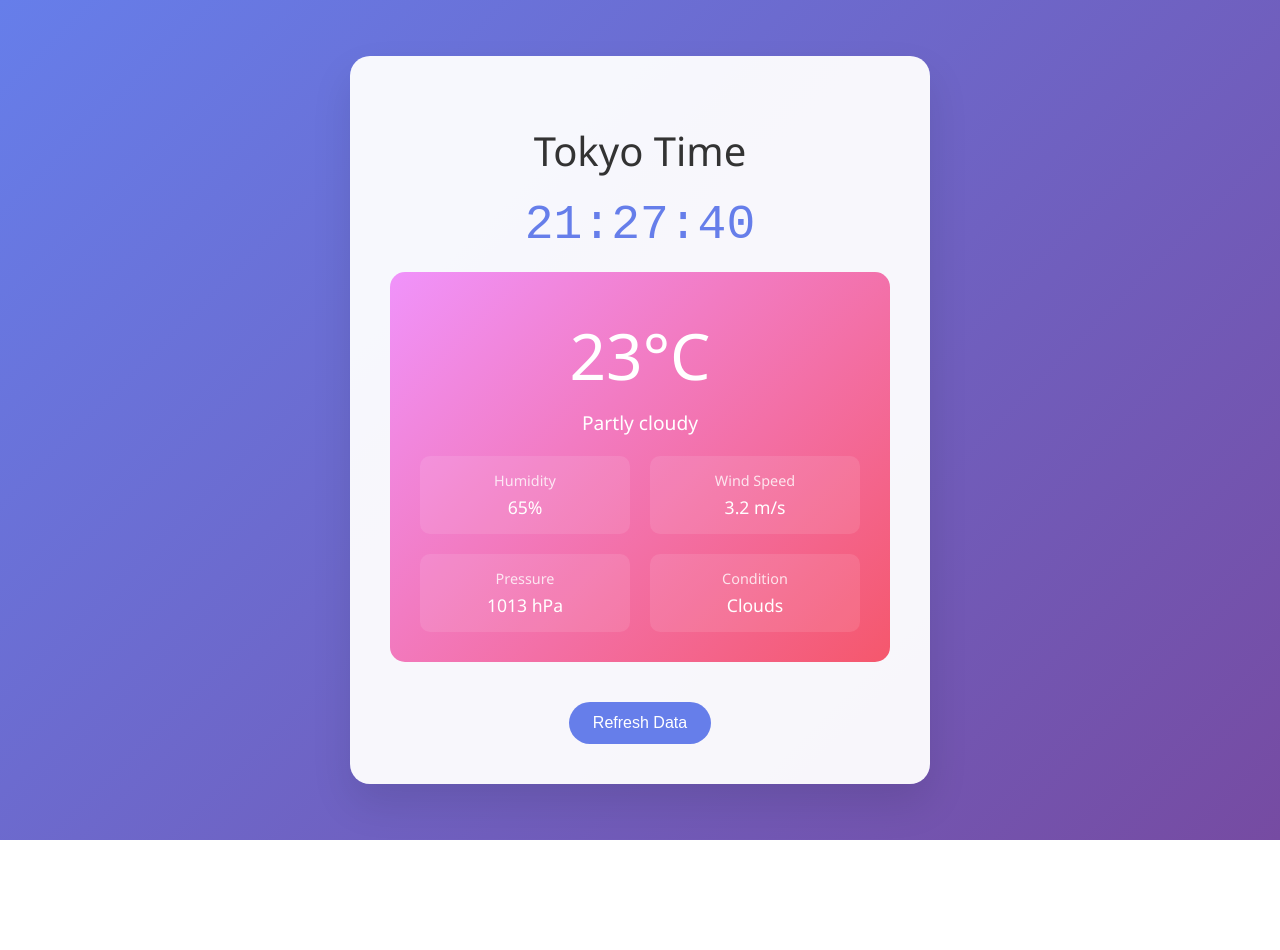
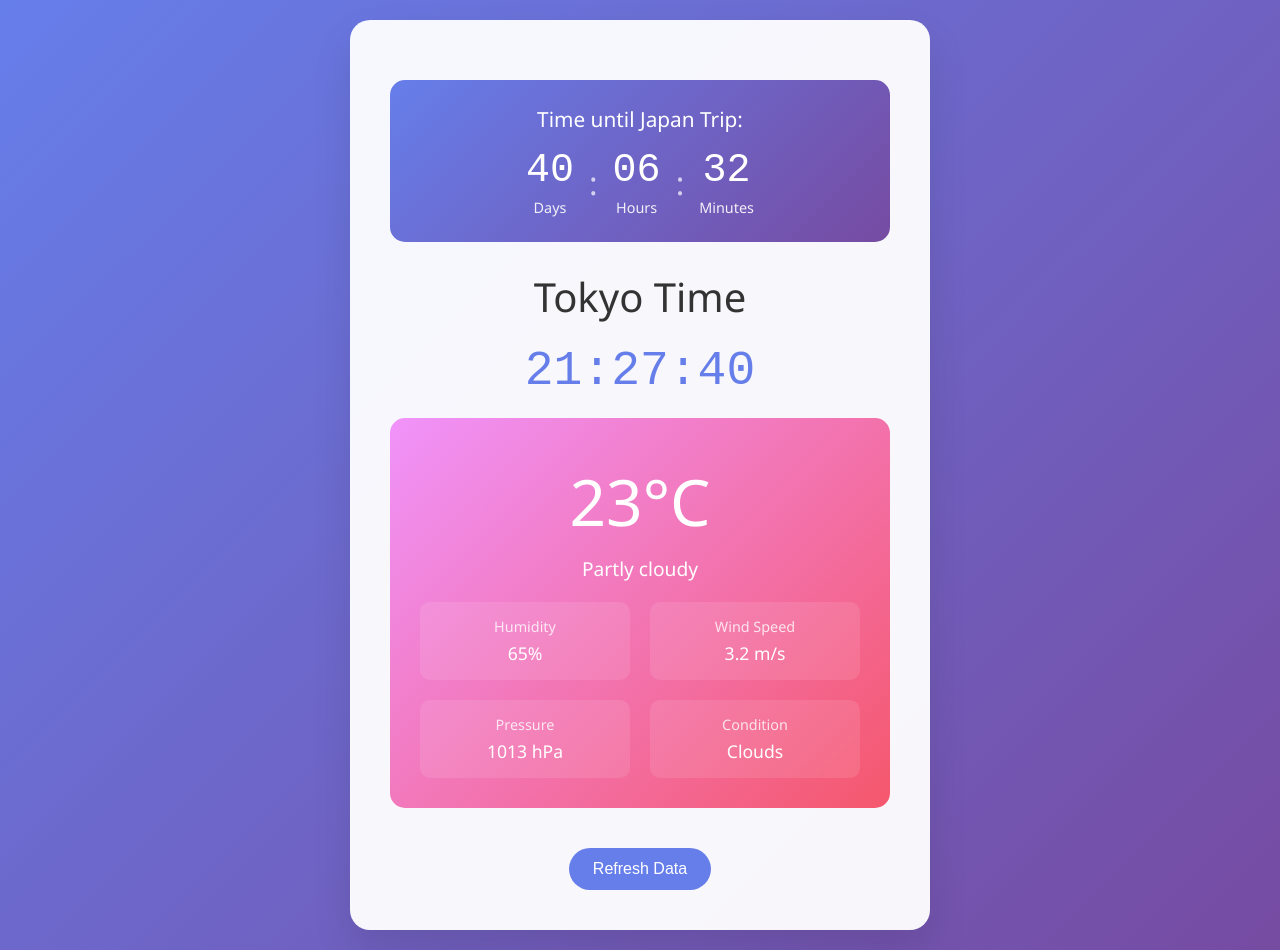
Before and after one commit to tomer7r/CursorTest1, a plain HTML site: page tokyo.html in a window 1280 px wide. Before the commit the page ends 840 px from the top, so only its background shows below. Drawn offline with Linux system fonts and the light colour scheme.

Commit message:
Update countdown target to Sep 20, 2025 at 10:00 PM Israel time

```diff
--- a/tokyo.html
+++ b/tokyo.html
@@ -99,11 +99,71 @@
             background: #5a6fd8;
             transform: translateY(-2px);
         }
+
+        .countdown {
+            background: linear-gradient(135deg, #667eea 0%, #764ba2 100%);
+            color: white;
+            padding: 25px;
+            border-radius: 15px;
+            margin: 20px 0;
+            text-align: center;
+        }
+        .countdown-label {
+            font-size: 1.3em;
+            margin-bottom: 15px;
+            font-weight: 500;
+        }
+        .countdown-timer {
+            display: flex;
+            justify-content: center;
+            align-items: center;
+            gap: 15px;
+        }
+        .countdown-item {
+            text-align: center;
+        }
+        .countdown-number {
+            font-size: 2.5em;
+            font-weight: 300;
+            font-family: 'Courier New', monospace;
+            margin-bottom: 5px;
+        }
+        .countdown-label-small {
+            font-size: 0.9em;
+            opacity: 0.9;
+        }
+        .countdown-separator {
+            font-size: 2em;
+            font-weight: 300;
+            opacity: 0.7;
+        }
     </style>
 </head>
 <body>
     <div class="container">
+
+        <div class="countdown" id="countdown">
+            <div class="countdown-label">Time until Japan Trip:</div>
+            <div class="countdown-timer">
+                <div class="countdown-item">
+                    <div class="countdown-number" id="days">--</div>
+                    <div class="countdown-label-small">Days</div>
+                </div>
+                <div class="countdown-separator">:</div>
+                <div class="countdown-item">
+                    <div class="countdown-number" id="hours">--</div>
+                    <div class="countdown-label-small">Hours</div>
+                </div>
+                <div class="countdown-separator">:</div>
+                <div class="countdown-item">
+                    <div class="countdown-number" id="minutes">--</div>
+                    <div class="countdown-label-small">Minutes</div>
+                </div>
+            </div>
+        </div>
+
         <h1 class="city">Tokyo Time</h1>
+
         <div class="time" id="time">Loading...</div>
 
         <div class="weather" id="weather">
@@ -115,6 +175,32 @@
 
     <script>
         // Tokyo timezone handling
+
+        function updateCountdown() {
+            // Target date: September 20, 2025 at 10:00 PM Israel time
+            const targetDate = new Date('2025-09-20T22:00:00+03:00'); // Israel timezone UTC+3
+            const now = new Date();
+
+            // Calculate time difference
+            const timeDiff = targetDate.getTime() - now.getTime();
+
+            if (timeDiff > 0) {
+                // Calculate days, hours, and minutes
+                const days = Math.floor(timeDiff / (1000 * 60 * 60 * 24));
+                const hours = Math.floor((timeDiff % (1000 * 60 * 60 * 24)) / (1000 * 60 * 60));
+                const minutes = Math.floor((timeDiff % (1000 * 60 * 60)) / (1000 * 60));
+
+                // Update the display
+                document.getElementById('days').textContent = days.toString().padStart(2, '0');
+                document.getElementById('hours').textContent = hours.toString().padStart(2, '0');
+                document.getElementById('minutes').textContent = minutes.toString().padStart(2, '0');
+            } else {
+                // Trip has started or passed
+                document.getElementById('days').textContent = '00';
+                document.getElementById('hours').textContent = '00';
+                document.getElementById('minutes').textContent = '00';
+            }
+        }
 
         function updateTime() {
             // Get current time in Tokyo timezone directly
@@ -200,8 +286,12 @@
         }
 
         // Initialize
+        updateCountdown();
         updateTime();
         fetchWeather();
+
+        // Update countdown every minute
+        setInterval(updateCountdown, 60000);
 
         // Update time every second
         setInterval(updateTime, 1000);
```
